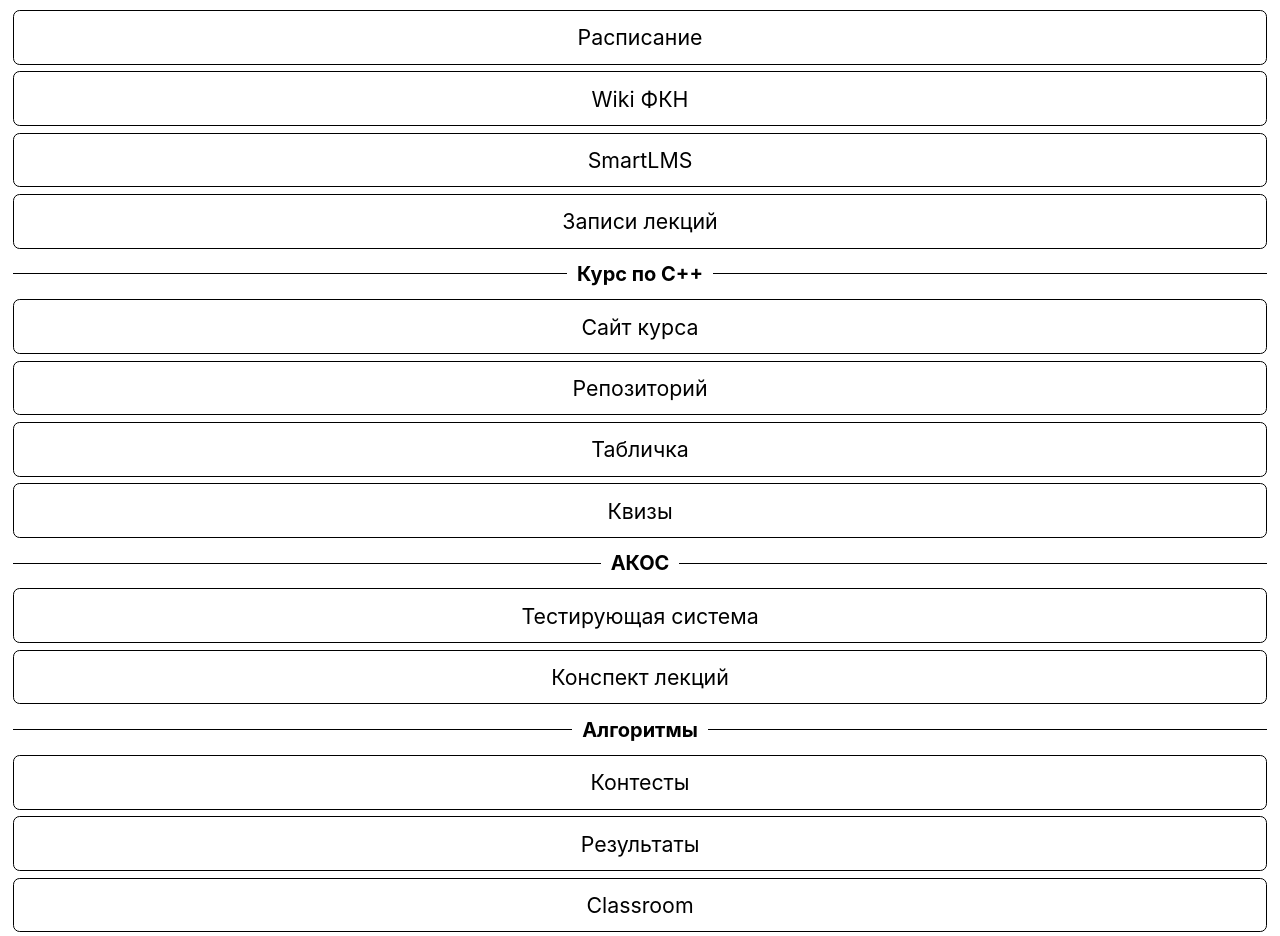
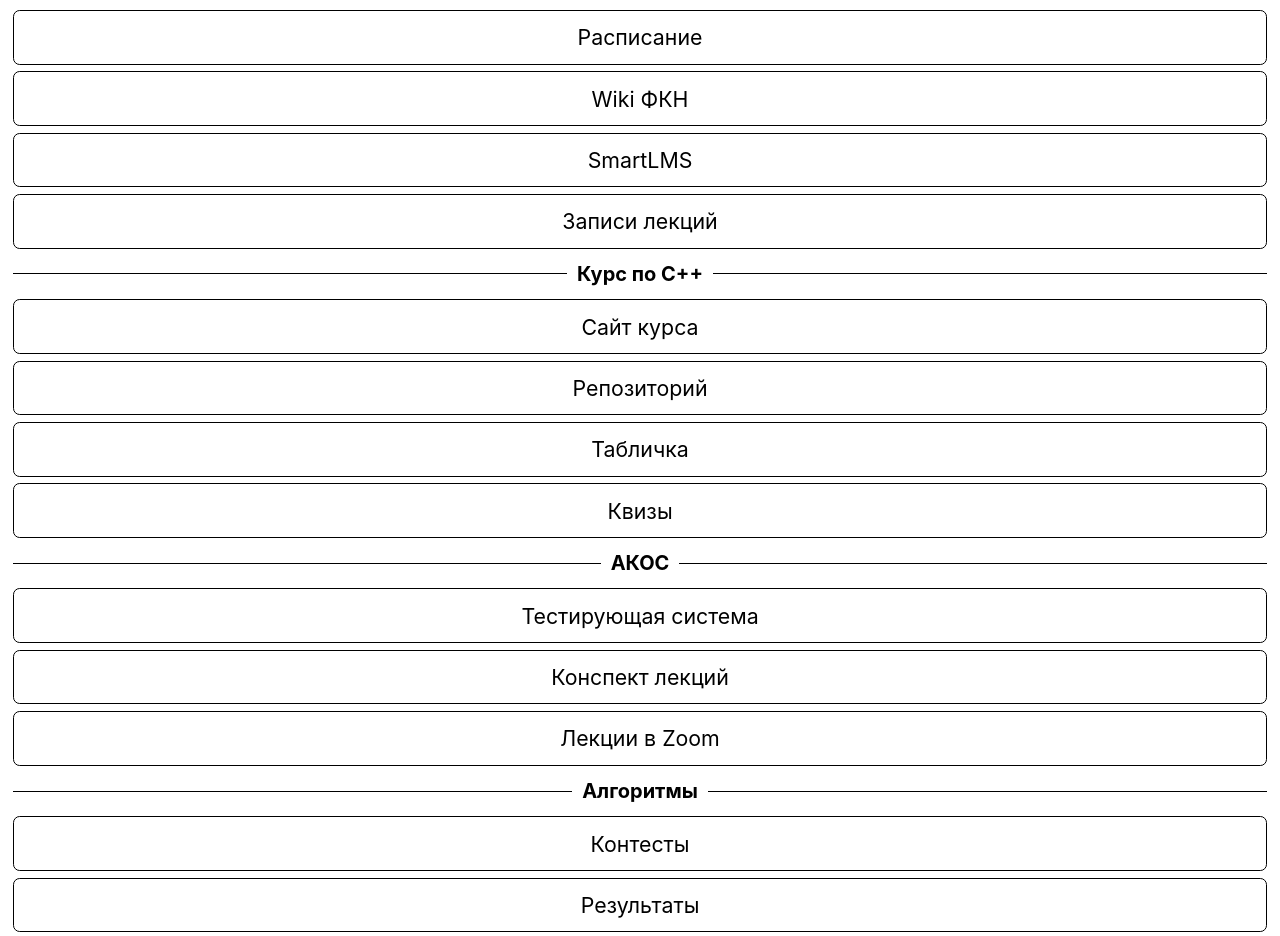
Before and after one commit to nekstas/hs4-redirects, a plain HTML site: page index.html in a window 1280 px wide. Shown: the part 103-1039 px from the top of the page. Drawn offline with Linux system fonts and the light colour scheme.

Commit message:
Update redirects (total: 6)

```diff
--- a/index.html
+++ b/index.html
@@ -116,6 +116,7 @@
                 <div class="group-list">
                         <a class="link" href="/caos" target="_blank">Тестирующая система</a>
                         <a class="link" href="/caos-lec" target="_blank">Конспект лекций</a>
+                        <a class="link" href="/caos-zoom" target="_blank">Лекции в Zoom</a>
                 </div>
             </div>
             <div class="group">
```
Also changed, not shown: caos-zoom.html (added, +1 -0 lines).
